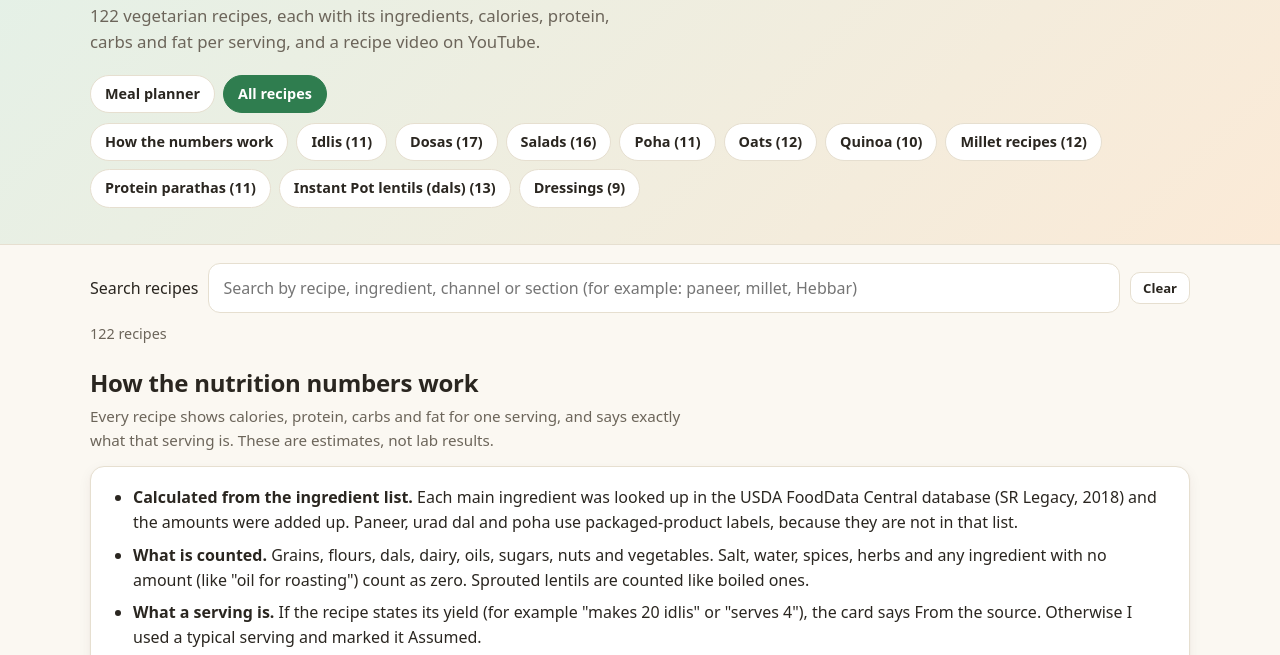
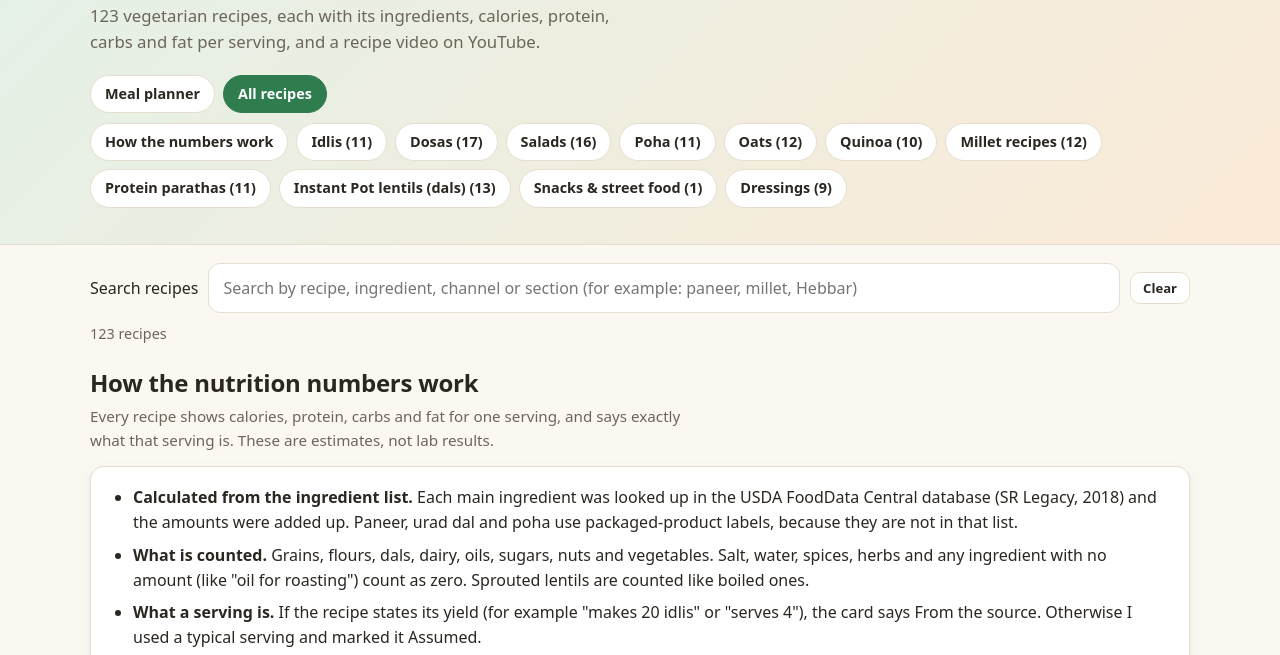
Before and after one commit to pvmarathe/meal-planner, a plain HTML site: page recipes.html in a window 1280 px wide. Shown: the part 130-785 px from the top of the page. Drawn offline with Linux system fonts and the light colour scheme.

Commit message:
Add Bhutte Ka Kees in a new Snacks & street food section

```diff
--- a/data.js
+++ b/data.js
@@ -1334,6 +1334,23 @@ const sections = [
       },
     ],
   },
+  // ============================ SNACKS & STREET FOOD ============================
+  {
+    id: "snacks",
+    title: "Snacks & street food",
+    note: "Street-food favorites made a little lighter at home.",
+    recipes: [
+      {
+        name: "Bhutte Ka Kees (Indore Grated Corn)", channel: "Your Food Lab", video: "https://www.youtube.com/watch?v=GPfzvnabS_s", meals: {"breakfast": "main"}, macros: {"servings": 3.5, "serving": "1 of the creator's 3 to 4 servings", "basis": "source", "why": "The creator says it serves 3 to 4; I used 3.5.", "kcal": 249.2, "p": 7.5, "c": 30.5, "f": 12.9},
+        makes: "Serves 3–4", from: DESC,
+        ingredients: [
+          "5 corn cobs (bhutta), grated, about 450 g of kernels", "2 tbsp oil (or ghee)", "½ tsp mustard seeds", "½ tsp cumin seeds", "1 inch ginger, chopped", "2–3 green chillies, chopped", "¼ tsp asafoetida", "¼ tsp turmeric powder", "Salt, to taste", "1½ cups milk", "1 tsp sugar (or as required)", "1 tsp lemon juice", "Fresh coriander, a small handful", {"title": "To serve", "items": ["Freshly grated coconut", "Jeeravan masala (the spice mix below), a sprinkle", "Lemon juice", "Chopped fresh coriander"]}, {"title": "Jeeravan masala (optional)", "items": ["1 tbsp cumin seeds", "1 tbsp coriander seeds", "½ inch cinnamon stick", "2 tsp fennel seeds", "¼ tsp black peppercorns", "7–8 cloves", "2–3 bay leaves", "½ nutmeg, grated", "¼ tsp ginger powder", "2 tsp dry mango powder (amchur)", "1 tsp black salt", "1 tsp spicy red chilli powder", "1 tsp Kashmiri red chilli powder", "½ tsp salt", "½ tsp turmeric powder", "A pinch of asafoetida", "1 tsp sugar"]},
+        ],
+        note: "The creator gives 5 corn cobs, not grams. I counted 450 g of kernels (about 90 g a cob, the USDA figure for a medium ear), so a big mature bhutta would add more. The coconut, jeeravan masala and garnishes are not counted. This is a corn-and-milk dish, so it is low in protein on its own and works best with a high-protein side.",
+      },
+    ],
+  },
+
   // ============================ DRESSINGS ============================
   // Not used by the meal planner: these have no `meals` tag, and the section is marked inPlanner: false.
   {
--- a/recipes.html
+++ b/recipes.html
@@ -13,7 +13,7 @@
       <p class="eyebrow">Recipe database</p>
       <h1>All recipes</h1>
       <p class="lead">
-        <span class="recipe-total">122</span> vegetarian recipes, each with its ingredients, calories, protein, carbs and fat per serving,
+        <span class="recipe-total">123</span> vegetarian recipes, each with its ingredients, calories, protein, carbs and fat per serving,
         and a recipe video on YouTube.
       </p>
       <nav class="site-nav" aria-label="Main">
```
